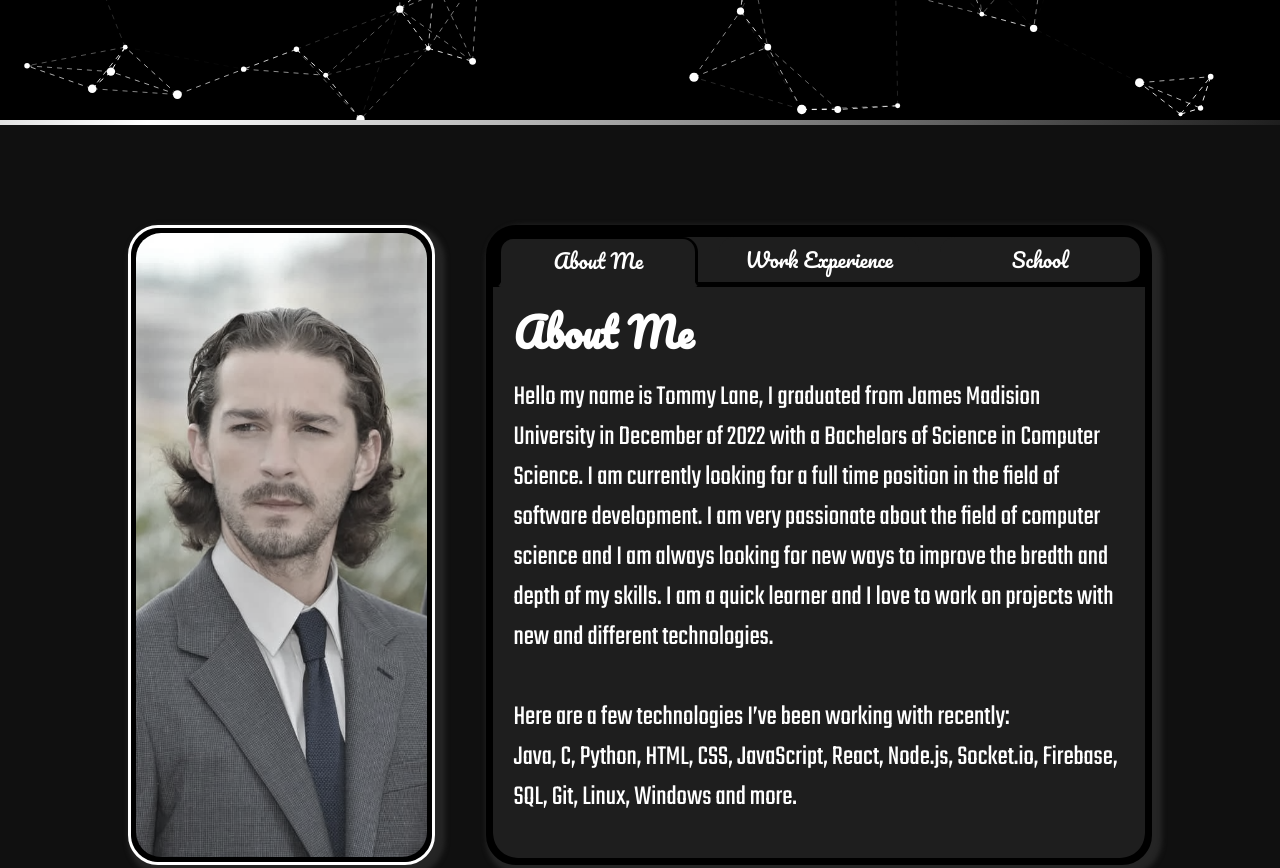
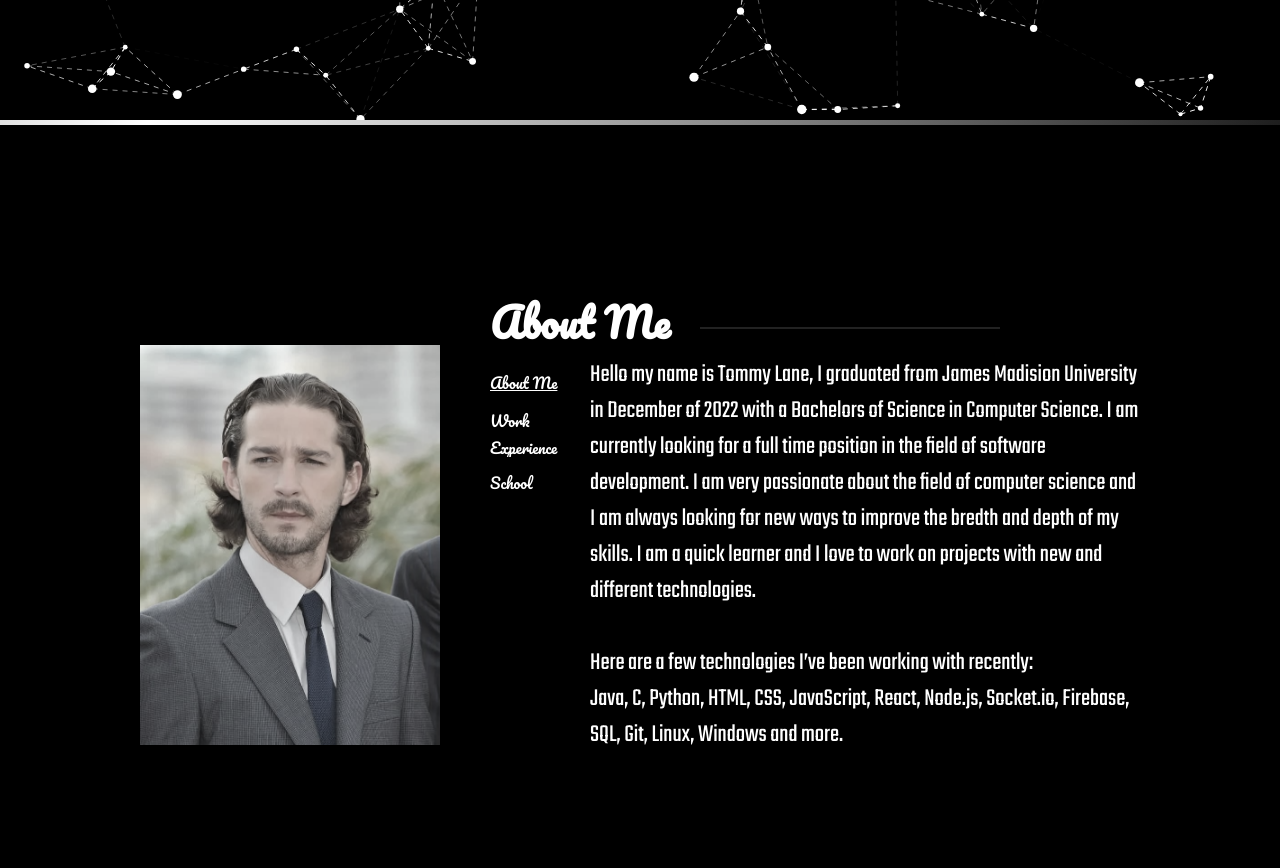
Before and after one commit to lanetb/Portfolio, a plain HTML site: page index.html in a window 1280 px wide. Shown: the part 680-1548 px from the top of the page. Drawn offline with Linux system fonts and the light colour scheme; animation ran at ten frames a second.

Commit message:
changed style of about me section

```diff
--- a/index.html
+++ b/index.html
@@ -50,7 +50,7 @@
             <div class="spacer"></div>
             <ul class="links">
                 <li class="link-item">
-                    <a class="link" href="">Home</a>
+                    <a class="link" href="#particleCanvas">Home</a>
                 </li>
                 <li class="link-item">
                     <a class="link" href="#bio">Bio</a>
@@ -142,14 +142,24 @@
             <div class="photo">
                 <img src="me.jpg" alt="">
             </div>
-            <div class="bio">
+
+            <div class="biotop">
+                <div class="headers">
+                    <h1 class="aboutMeHead">About Me</h1>
+                    <h1 class="workHead hidden">Work Experience</h1>
+                    <h1 class="schoolHead hidden">School</h1>
+                </div>
+                <div class="bio">
                 <div class="top">
-                    <button class="aboutMe active">About Me</button>
-                    <button class="work">Work Experience</button>
-                    <button class="school">School</button>
+                    <div class="buttons">
+                        <button class="aboutMe active">About Me</button>
+                        <button class="work">Work Experience</button>
+                        <button class="school">School</button>
+                    </div>
+                    <div class="space"></div>
                 </div>
                 <div class="bottom">
-                    <h1 class="aboutMeHead">About Me</h1>
+
                     <p class="aboutMeText">Hello my name is Tommy Lane, I graduated from James Madision University in
                         December of 2022 with a Bachelors of Science in Computer Science. I am currently
                         looking for a full time position in the field of software development. I am very passionate about
@@ -161,14 +171,14 @@
                         Java, C, Python, HTML, CSS, JavaScript, React, Node.js, Socket.io, Firebase, SQL,
                         Git, Linux, Windows and more.
                     </p>
-                    <h1 class="workHead hidden">Work Experience</h1>
+
                     <p class="workText hidden">
                         <span class="jobTitle">JMU College of Science and Mathematics – Computer and Lab Operations Support
                         </span><span class="br"></span><span class="date">Fall 2021 – Dec 2022</span>
                         <ul class="workText1 hidden">
                             <li>Hello</li>
                         </ul>
-                    <h1 class="schoolHead hidden">School</h1>
+
                     <p class="schoolText hidden">Hello my name is Tommy Lane, I graduated from James Madision University in
                         December of 2022 with a Bachelors of Science in Computer Science. I am currently
                         looking for a full time position in the field of software development. I am very passionate about
--- a/style.css
+++ b/style.css
@@ -245,7 +245,7 @@ i{
 /*----------------bio-------------------*/
 
 .bioSection{
-    background: #101010;
+    background: #000000;
     padding: 100px 0;
     width: 100%;
     height: 100vh;
@@ -266,24 +266,20 @@ i{
     justify-content: space-between;
     align-items: center;
     flex-direction: row;
-    width: 80vw;
+    width: 1000px;
 }
 
 .photo{
-    height: 80vh;
-    border-radius: 30px;
+    height: 50vh;
     background: #000000;
     flex-basis: 30%;
     margin-top: 50px;
-    border: #fff 3px solid;
-    box-shadow: #252525 5px 5px 5px 5px;
+
 }
 
 .photo img{
     height: 100%;
     width: 100%;
-    border-radius: 30px;
-    border: #000000 5px solid;
     object-fit: cover;
     filter: grayscale(65%);
     transition: all 1s ease;
@@ -295,41 +291,63 @@ i{
 
 .bio{
     display: flex;
-    position: relative;
-    border: #000000 7px solid;
-    margin-top: 50px;
+    position: abiolute;
     border-radius: 30px;
-    height: 80vh;
     background-color: black;
-    flex-direction: column;
+    flex-direction: row;
     flex-basis: 65%;
-    box-shadow: #252525 5px 5px 5px 5px;
-    overflow: hidden;
 }
 
 .bio .top{
     width: 100%;
-    background: #1e1e1e;
     flex-basis: 7%;
-    border-radius:25px;
-    border: #000000 5px solid;
     display: flex;
-    justify-content: space-between;
+    display: flex;
+    justify-content: top;
+    flex-direction: column;
+
+}
+
+.biotop{
+    display: flex;
+    justify-content: center;
+    align-items: center;
+    flex-direction: column;
+    width: 100%;
+    flex-basis: 65%;
+}
+
+.headers {
+    color: #fff;
+    display: flex;
+    justify-content: left;
+    align-items: left;
+    flex-direction: row;
+    width: 100%;
+    font-size: 20px;
+}
+
+
+
+.buttons{
+    display: flex;
+    justify-content: center;
+    align-items: center;
+    flex-direction: column;
+    width: 100%;
 }
 
 .bio .top button{
-    background: #1e1e1e;
+    text-align: left;
+    background: #000000;
     height: 50px;
-    width: 200px;
-    margin-bottom: -5px;
+    width: 100px;
     border: none;
-    border-radius: 15px;
     color: #fff;
-    font-size: 20px;
+    font-size: 15px;
     cursor: pointer;
     transition: all 0.5s ease;
     z-index: 1;
-    border-bottom: #000000 5px solid;
 }
 
 .bio .top .aboutMe{
@@ -346,34 +364,21 @@ i{
 }
 
 .bio .top .active{
-    border-bottom: #1e1e1e 5px solid;
-    border-bottom-right-radius: 3px;
-    border-bottom-left-radius: 3px;
-    border-right: #000 3px solid;
-    border-left: #000 3px solid;
-    border-top: #000 2px solid;
+    text-decoration: underline;
 }
 
 .bio .bottom{
     width: 100%;
-    background: #1e1e1e;
     flex-basis: 95%;
     border-radius:25px;
     border-top-left-radius: 0;
     border-top-right-radius: 0;
-}
 
-.bio .bottom h1{
-    color: #fff;
-    font-size: 5vmin;
-    margin: 10px 20px;
-    text-transform: capitalize;
 }
 
 .bio .bottom p{
     color: #fff;
-    font-size: 3.5vmin;
-    margin: 0px 20px;
+    font-size: 25px;
     font-family:'Teko', sans-serif;;
 }
 
@@ -398,12 +403,22 @@ i{
 .bottom ul{
     color: #fff;
     font-size: 25px;
-    margin: 0px 60px;
 
 }
 
 .bottom ul li{
     font-family:'Teko', sans-serif;;
+}
+
+.aboutMeHead::after{
+    content: "";
+    display: inline-block;
+    position: relative;
+    top: -10px;
+    width: 300px;
+    height: 2px;
+    margin-left: 30px;
+    background-color: rgb(34, 34, 34);
 }
 
 /*---------------media-----------------*/
```
